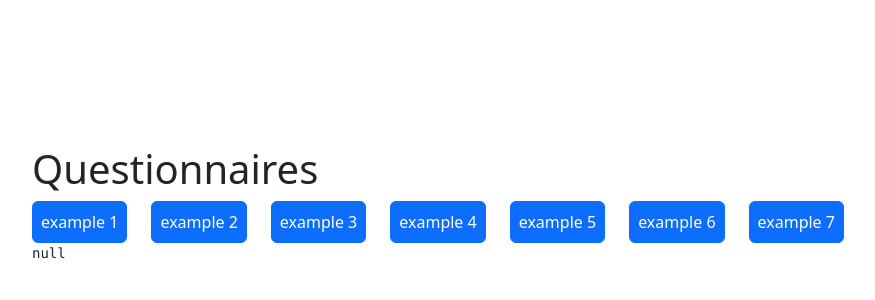
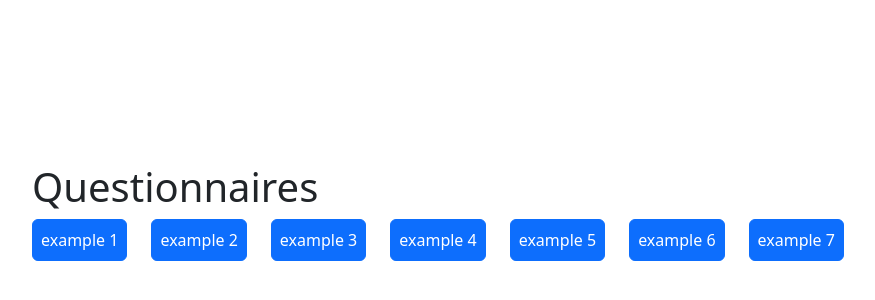
Before and after one commit to willemverbuyst/fhir-placeholder-api, a React (Vite) app: page / in a window 1280 px wide. Shown: the part 188-488 px from the top of the page, without its empty margins (202-1077 px from the left). Built offline with nearby package versions, Linux system fonts and the light colour scheme.

Commit message:
feat: render text

```diff
--- a/src/components/buttonRow.tsx
+++ b/src/components/buttonRow.tsx
@@ -3,6 +3,7 @@ import { Button, Col, Row } from 'react-bootstrap';
 import { main } from '../business';
 import { examples } from '../examples';
 import { Item } from '../interfaces/questionnaire';
+import { Text } from './text';
 
 export const ButtonRow = () => {
   const [questionnaire, setQuestionnaire] = useState<{
@@ -26,7 +27,18 @@ export const ButtonRow = () => {
         ))}
       </Row>
       <Row>
-        <pre>{JSON.stringify(questionnaire, null, 4)}</pre>
+        {/* <pre>{JSON.stringify(questionnaire, null, 4)}</pre> */}
+        {questionnaire &&
+          Object.values(questionnaire).map((q) => (
+            <Text
+              text={
+                q.text ||
+                (q.code && q.code[0].display) ||
+                (q.code && q.code[0].code) ||
+                'nothing to show'
+              }
+            />
+          ))}
       </Row>
     </>
   );
--- /dev/null
+++ b/src/components/text.tsx
@@ -0,0 +1,6 @@
+import React from 'react';
+import { Row } from 'react-bootstrap';
+
+export const Text: React.FC<{ text: string }> = ({ text }) => {
+  return <Row>{text}</Row>;
+};
```
